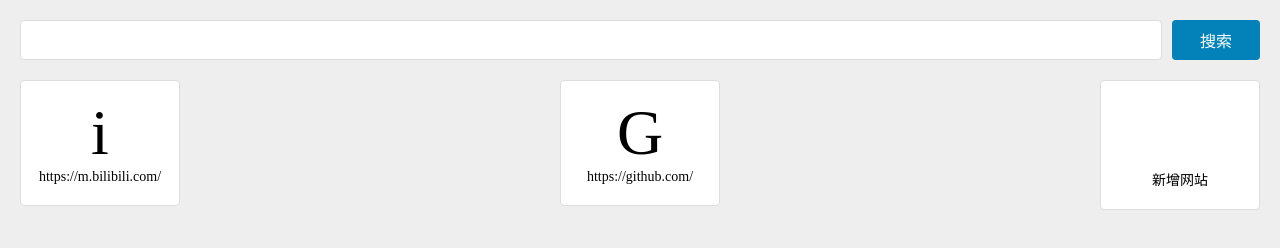
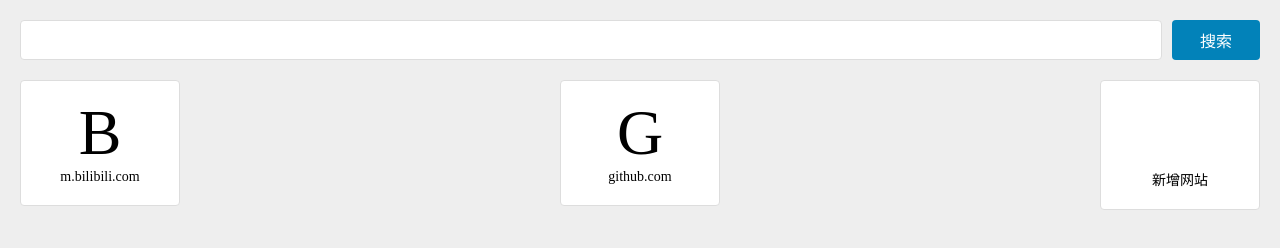
Before and after one commit to lLeahDizon/nav-web, a plain HTML site: page src/index.html in a window 1280 px wide. Drawn offline with nearby package versions, Linux system fonts and the light colour scheme.

Commit message:
细节优化

```diff
--- a/src/main.js
+++ b/src/main.js
@@ -4,12 +4,19 @@ const x = localStorage.getItem("x");
 const xObject = JSON.parse(x);
 const hashMap = xObject || [
   {
-    logo: "images/bilibili.png",
-    logoType: "image",
+    logo: "B",
     url: "https://m.bilibili.com/",
   },
-  { logo: "G", logoType: "text", url: "https://github.com/" },
+  { logo: "G", url: "https://github.com/" },
 ];
+
+const simplifyUrl = (url) => {
+  return url
+    .replace("https://", "")
+    .replace("http://", "")
+    .replace("www.", "")
+    .replace(/\/.*/, ""); // 删除 / 开头的内容
+};
 
 const render = () => {
   $siteList.find("li:not(.last)").remove();
@@ -18,7 +25,7 @@ const render = () => {
         <a href="${node.url}">
             <div class="site">
               <dig class="logo">${node.logo[0]}</dig>
-              <div class="link">${node.url}</div>
+              <div class="link">${simplifyUrl(node.url)}</div>
             </div>
         </a>
   </li>`).insertBefore($lastLi);
@@ -32,7 +39,7 @@ $(".addButton").on("click", () => {
   if (url.indexOf("http") !== 0) {
     url = "http://" + url;
   }
-  hashMap.push({ logo: url[0], logoType: "text", url: url });
+  hashMap.push({ logo: simplifyUrl(url)[0], url: url });
   render();
 });
 
--- a/src/style.css
+++ b/src/style.css
@@ -83,6 +83,7 @@ body {
   justify-content: center;
   align-items: center;
   font-size: 64px;
+  text-transform: uppercase;
 }
 .siteList .site > .link {
   font-size: 14px;
```
